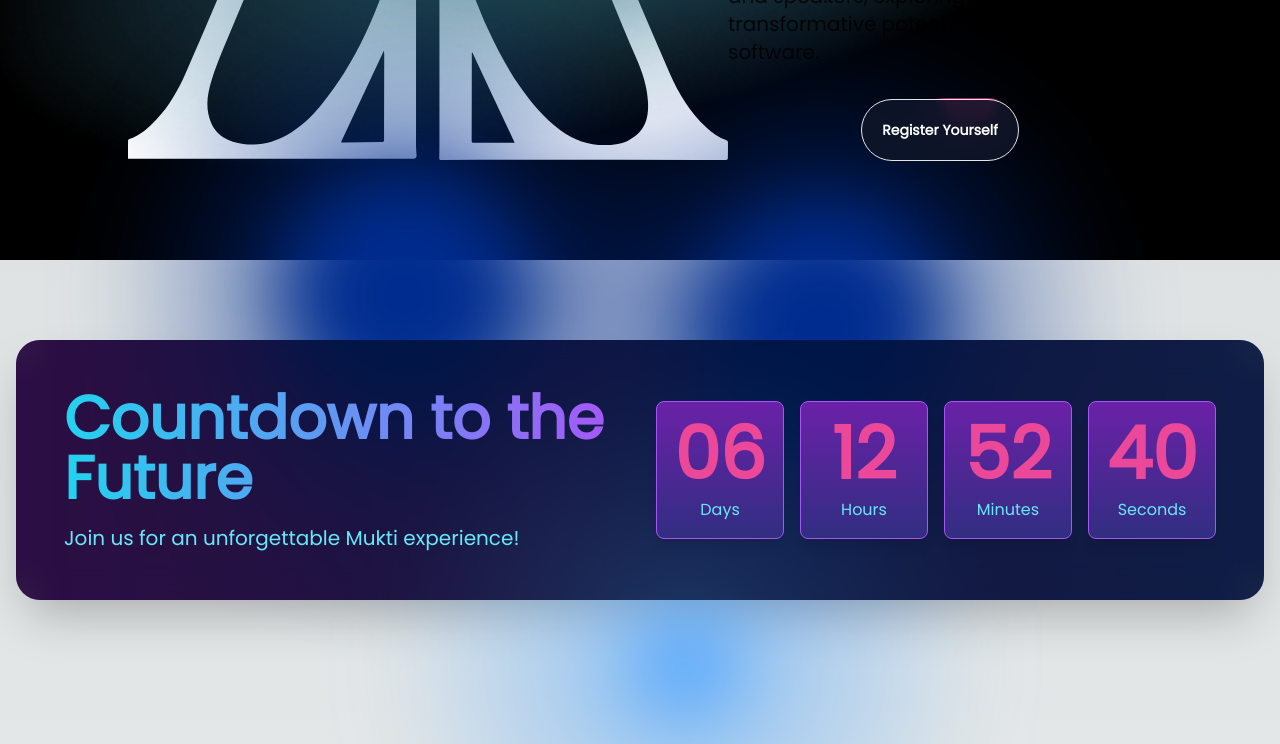
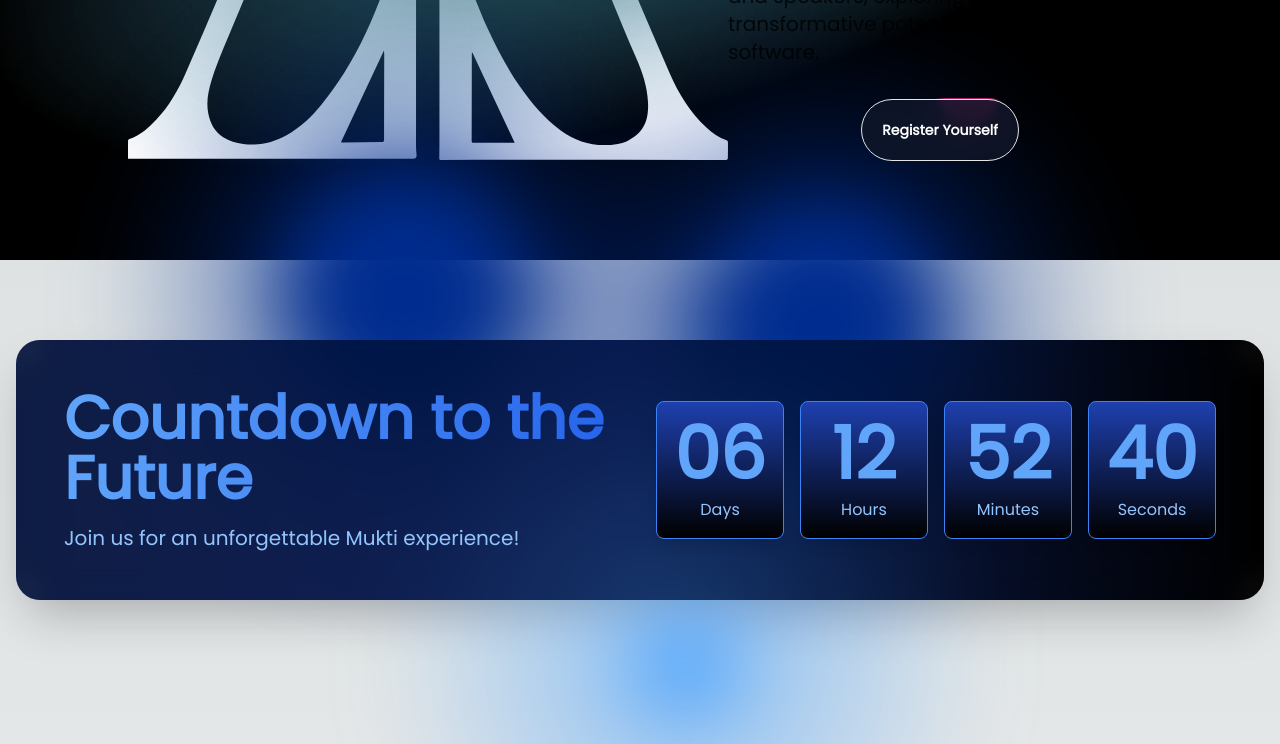
Before and after one commit to anand06amar/MUKTI, a Next.js app: page / in a window 1280 px wide. Shown: the part 540-1284 px from the top of the page. Built offline with nearby package versions, Linux system fonts and the light colour scheme; no server answers.

Commit message:
Changed the counter

```diff
--- a/src/components/countdown/counter.tsx
+++ b/src/components/countdown/counter.tsx
@@ -56,15 +56,15 @@ export default function Counter() {
           initial={{ opacity: 0, y: 50 }}
           animate={{ opacity: 1, y: 0 }}
           transition={{ duration: 0.5 }}
-          className="bg-gradient-to-r from-purple-900 via-indigo-900 to-blue-900 rounded-3xl shadow-2xl overflow-hidden"
+          className="bg-gradient-to-r from-blue-900 via-blue-800 to-black rounded-3xl shadow-2xl overflow-hidden"
         >
           <div className="bg-black bg-opacity-50 backdrop-filter backdrop-blur-lg p-8 lg:p-12">
             <div className="grid lg:grid-cols-2 gap-8 items-center">
               <div className="text-center lg:text-left">
-                <h2 className="text-4xl lg:text-6xl font-bold text-transparent bg-clip-text bg-gradient-to-r from-cyan-400 to-purple-500 mb-4">
+                <h2 className="text-4xl lg:text-6xl font-bold text-transparent bg-clip-text bg-gradient-to-r from-blue-400 to-blue-600 mb-4">
                   Countdown to the Future
                 </h2>
-                <p className="text-xl text-cyan-300">
+                <p className="text-xl text-blue-300">
                   Join us for an unforgettable Mukti experience!
                 </p>
               </div>
@@ -75,15 +75,14 @@ export default function Counter() {
                   { label: 'Minutes', value: minutes },
                   { label: 'Seconds', value: seconds },
                 ].map((item) => (
-                  <div key={item.label} className="bg-gradient-to-b from-purple-800 to-indigo-900 rounded-lg p-4 shadow-lg border border-purple-500">
+                  <div key={item.label} className="bg-gradient-to-b from-blue-800 to-black rounded-lg p-4 shadow-lg border border-blue-500">
                     <motion.div
-                      className="text-5xl lg:text-7xl font-bold text-pink-500 mb-2"
-                      // animate={{ scale: [1, 1.1, 1] }}
+                      className="text-5xl lg:text-7xl font-bold text-blue-400 mb-2"
                       transition={{ duration: 1, repeat: Infinity }}
                     >
                       {item.value}
                     </motion.div>
-                    <div className="text-sm lg:text-base font-medium text-cyan-300">{item.label}</div>
+                    <div className="text-sm lg:text-base font-medium text-blue-300">{item.label}</div>
                   </div>
                 ))}
               </div>
```
Also changed, not shown: 2 other files (tests, documents, lock files or other folders).
